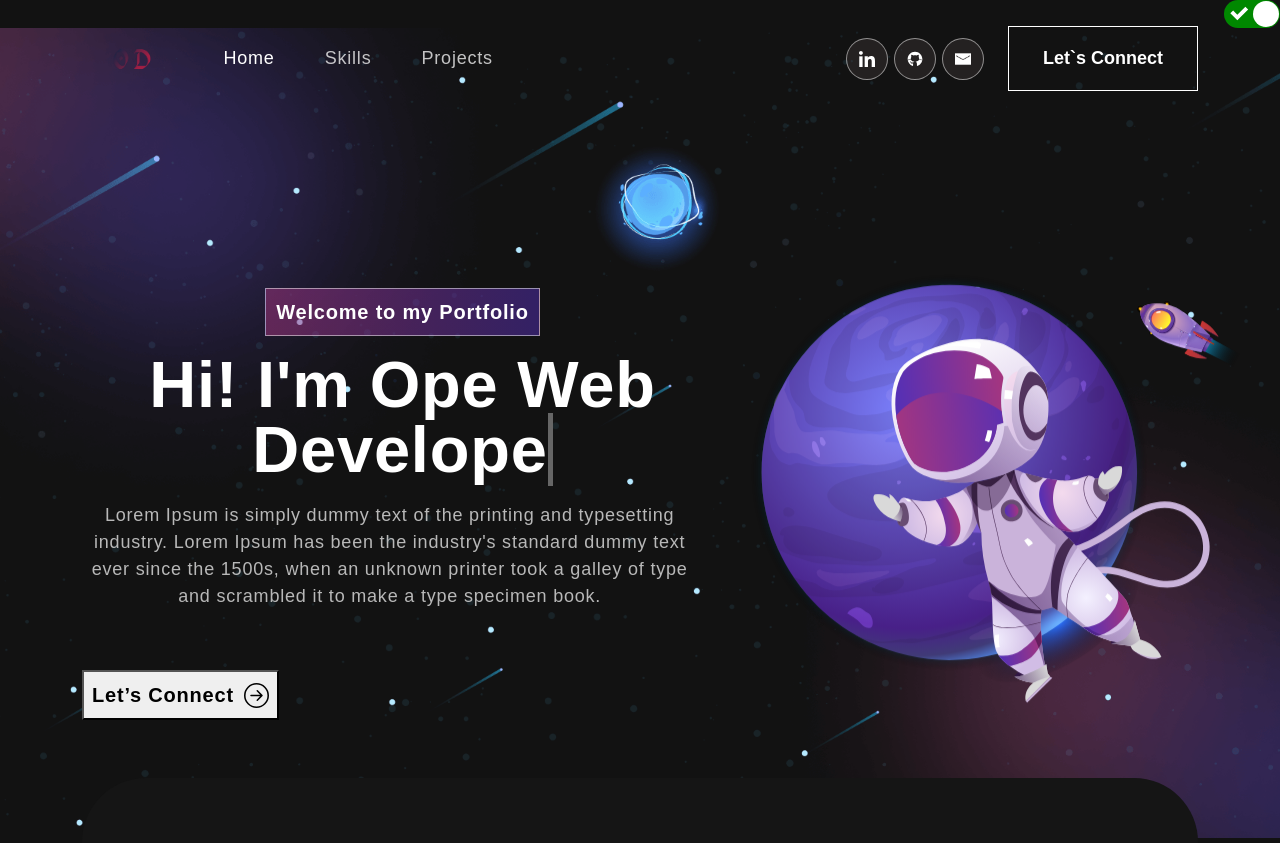
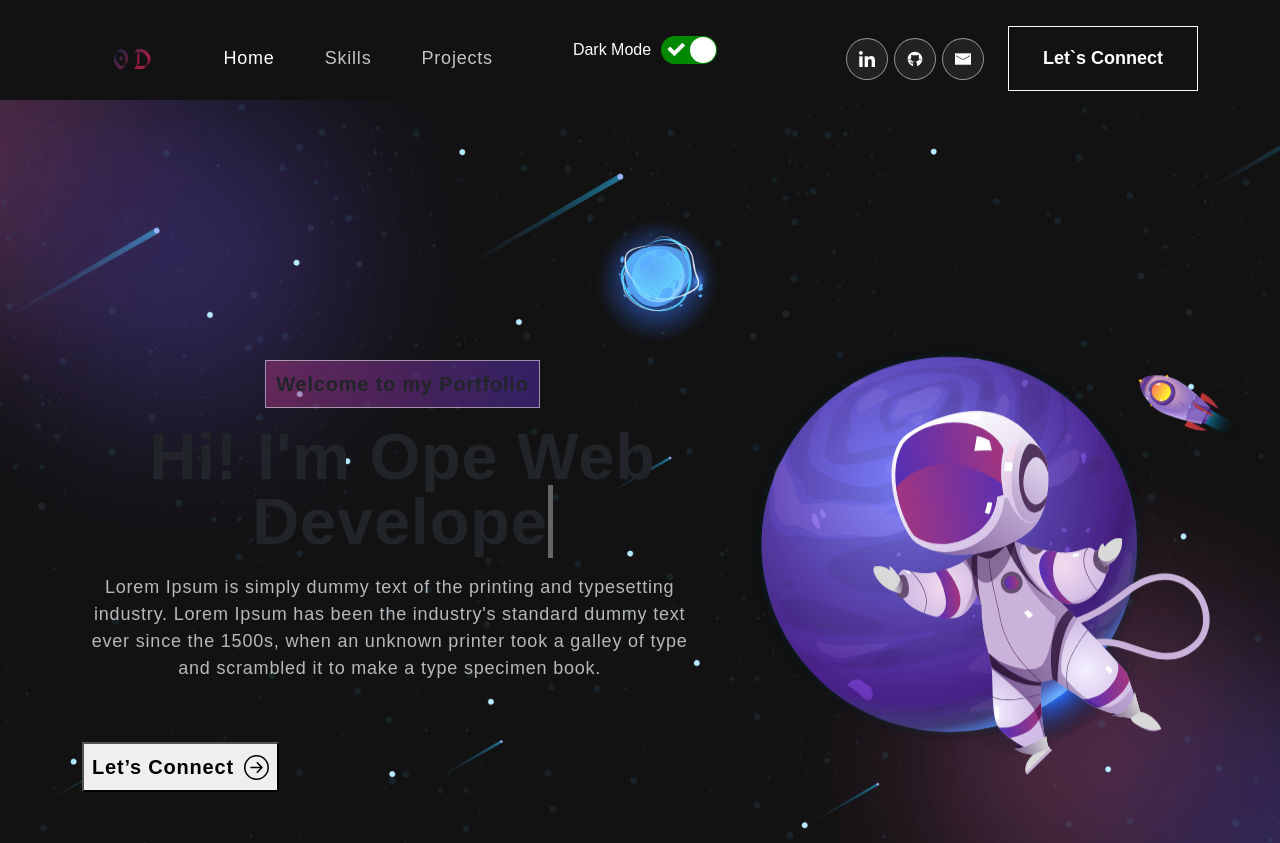
Before and after one commit to OpeDada/portfolio_v2, a React (Create React App) app: page / in a window 1280 px wide. Shown: the top 843 px of the page. Built offline with nearby package versions, Linux system fonts and the light colour scheme.

Commit message:
styled the switch label

```diff
--- a/src/App.css
+++ b/src/App.css
@@ -20,7 +20,7 @@ body {
   font-weight: 400;
   overflow-x: hidden;
   position: relative;
-  color: #fff;
+  /* color: #fff; */
   font-family: "Centra", sans-serif !important;
 }
 
@@ -34,10 +34,22 @@ body {
 
 .switch {
   display: flex;
-  /* width: 100vw;
-  height: 100px; */
-  justify-content: right;
+  width: 100vw;
+  height: 100px;
+  justify-content: center;
   align-items: center;
+}
+
+.switch label {
+  margin: 10px;
+}
+
+#light .switch label {
+  color: black;
+}
+
+#dark .switch label {
+  color: white;
 }
 
 h1,
--- a/src/App.js
+++ b/src/App.js
@@ -1,26 +1,27 @@
-import { NavBar } from './components/NavBar';
-import { Banner } from './components/Banner';
-import { Skills } from './components/Skills';
-import { Projects } from './components/Projects';
-import { Contact } from './components/Contact';
-import { Footer } from './components/Footer';
+import { createContext, useState } from "react";
+import ReactSwitch from "react-switch";
+import { NavBar } from "./components/NavBar";
+import { Banner } from "./components/Banner";
+import { Skills } from "./components/Skills";
+import { Projects } from "./components/Projects";
+import { Contact } from "./components/Contact";
+import { Footer } from "./components/Footer";
 import "bootstrap/dist/css/bootstrap.min.css";
-import './App.css';
-import { createContext, useState } from 'react';
-import ReactSwitch from 'react-switch';
+import "./App.css";
 
-export const ThemeContext = createContext(null)
+export const ThemeContext = createContext(null);
 
 function App() {
-  const [theme, setTheme] = useState("dark")
+  const [theme, setTheme] = useState("dark");
 
   const toggleTheme = () => {
-    setTheme((curr) => (curr === "light" ? "dark" : "light"))
-  }
+    setTheme((curr) => (curr === "light" ? "dark" : "light"));
+  };
   return (
-    <ThemeContext.Provider value={{ theme, toggleTheme}}>
+    <ThemeContext.Provider value={{ theme, toggleTheme }}>
       <div className="App" id={theme}>
-        <div className='switch'>
+        <div className="switch">
+          <label> {theme === "light" ? "Light Mode" : "Dark Mode"}</label>
           <ReactSwitch onChange={toggleTheme} checked={theme === "dark"} />
         </div>
         <NavBar />
```
